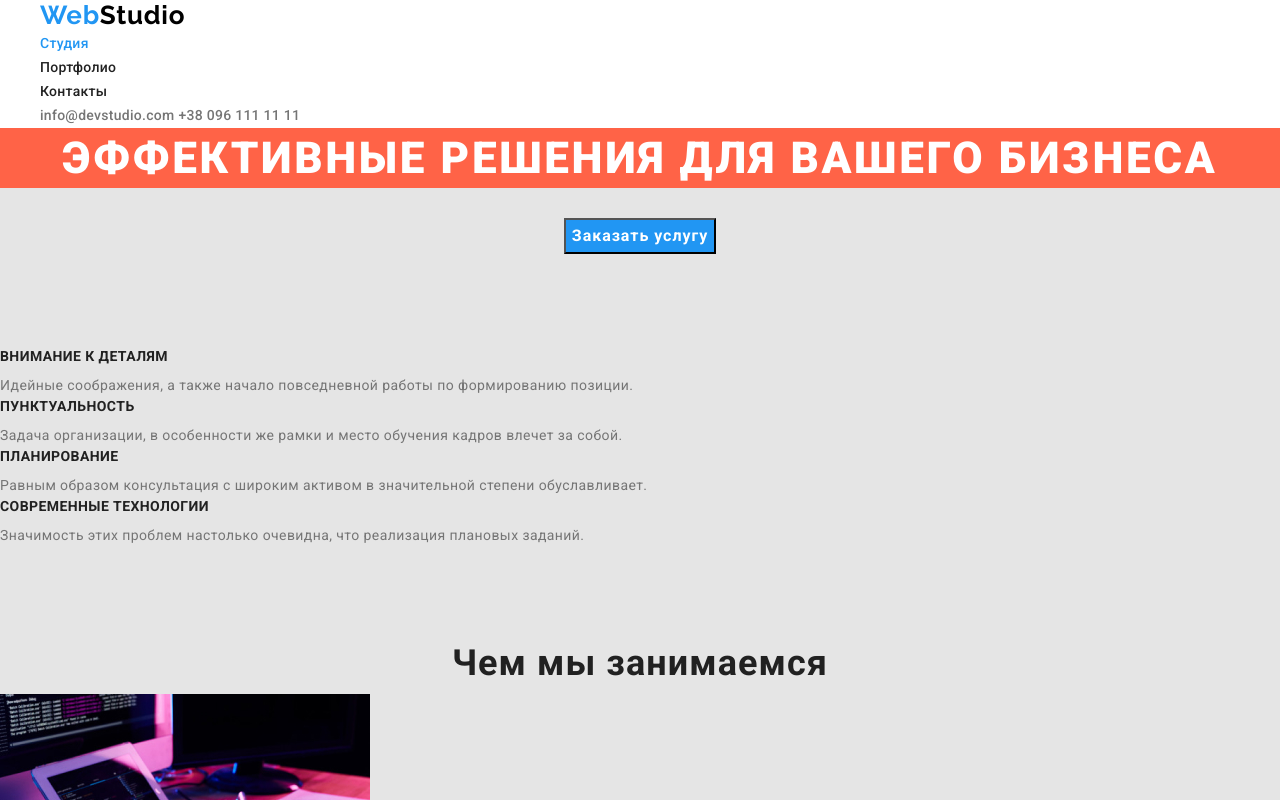
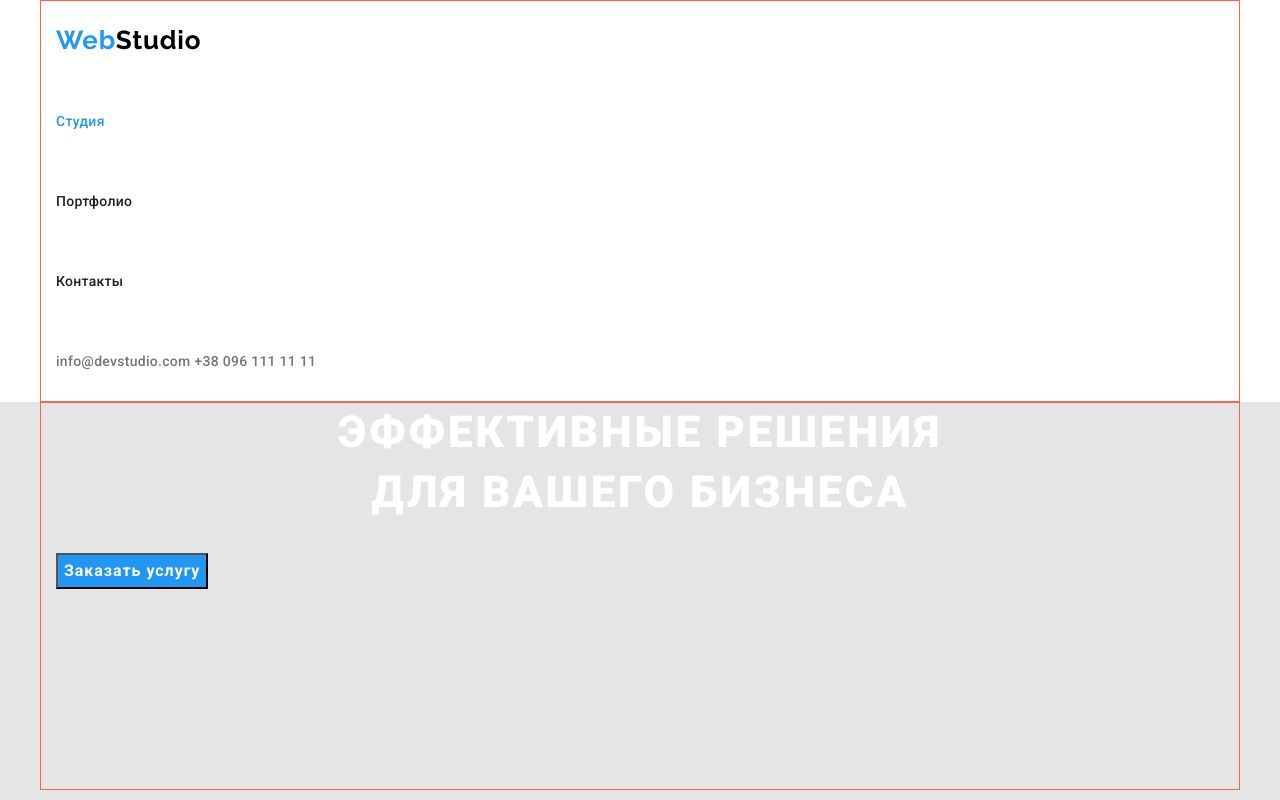
Before and after one commit to LoraZahorzhevska/goit-markup-hw-03, a plain HTML site: page index.html in a window 1280 px wide. Shown: the top 800 px of the page. Drawn offline with nearby package versions, Linux system fonts and the light colour scheme.

Commit message:
расставляет отступы

```diff
--- a/css/portfolio.css
+++ b/css/portfolio.css
@@ -74,6 +74,10 @@ body {
   font-size: 14px;
   line-height: 1.143;
   letter-spacing: 0.02em;
+
+  display: inline-block;
+  margin-top: 32px;
+  margin-bottom: 32px;
 }
 
 .contact .link-contact {
@@ -115,6 +119,9 @@ body {
   font-size: 26px;
   line-height: 1.19;
   letter-spacing: 0.03em;
+  display: inline-block;
+  margin-top: 24px;
+  margin-bottom: 25px;
 }
 
 .footer {
@@ -123,6 +130,15 @@ body {
 
 .header {
   background-color: var(--white);
+}
+
+.container,
+.footer {
+  width: 1200px;
+  padding-left: 15px;
+  padding-right: 15px;
+  margin: 0 auto;
+  border: 1px solid tomato;
 }
 
 /* examples+filters */
@@ -147,11 +163,19 @@ body {
   background-color: var(--accent-color);
 }
 
+.list {
+  margin-top: 0px;
+  margin-bottom: 0px;
+  padding-left: 0px;
+}
+
 .title {
   font-weight: 700;
   font-size: 18px;
   line-height: 2;
   letter-spacing: 0.06em;
+  margin-top: 0px;
+  margin-bottom: 0px;
 }
 
 .content {
@@ -159,4 +183,6 @@ body {
   font-size: 16px;
   line-height: 1.875;
   letter-spacing: 0.03em;
+  margin-top: 0px;
+  margin-bottom: 0px;
 }
--- a/css/styles.css
+++ b/css/styles.css
@@ -76,6 +76,10 @@ body {
   font-size: 14px;
   line-height: 1.143;
   letter-spacing: 0.02em;
+
+  display: inline-block;
+  margin-top: 32px;
+  margin-bottom: 32px;
 }
 
 .contact .link-contact {
@@ -117,6 +121,9 @@ body {
   font-size: 26px;
   line-height: 1.19;
   letter-spacing: 0.03em;
+  display: inline-block;
+  margin-top: 24px;
+  margin-bottom: 25px;
 }
 
 .footer {
@@ -127,32 +134,34 @@ body {
   background-color: var(--white);
 }
 
+.container,
+.footer {
+  width: 1200px;
+  padding-left: 15px;
+  padding-right: 15px;
+  margin: 0 auto;
+  border: 1px solid tomato;
+}
+
 /* hero */
 .hero-title,
 .button {
   color: var(--white);
 }
 
-.hero {
+.hero-title {
   text-align: center;
-  margin-bottom: 94px;
-  /* margin-left: auto;
-  margin-right: auto;
-
-  width: 1200px;
-  height: 600px; */
-}
-
-.hero-title {
+  font-weight: 900;
+  font-size: 44px;
+  line-height: 1.36;
+  letter-spacing: 0.06em;
+  text-transform: uppercase;
+  width: 696px;
+  height: 120px;
   margin-top: 0px;
   margin-bottom: 30px;
-  background-color: tomato;
-  font-weight: 900;
-  font-size: 44px;
-  line-height: 1.364;
-  /* text-align: center; */
-  letter-spacing: 0.06em;
-  text-transform: uppercase;
+  margin-right: auto;
+  margin-left: auto;
 }
 
 .button {
@@ -164,6 +173,20 @@ body {
   line-height: 1.875;
   /* text-align: center; */
   letter-spacing: 0.06em;
+  margin-bottom: 200px;
+}
+
+.hero,
+.features {
+  margin-bottom: 94px;
+}
+.container .title {
+  /* width: 376px;
+  height: 42px; */
+  margin-top: 0px;
+  margin-bottom: 50px;
+  margin-right: auto;
+  margin-left: auto;
 }
 
 /* all titles (h2-h3) */
@@ -174,8 +197,6 @@ body {
   line-height: 1.167;
   text-align: center;
   letter-spacing: 0.03em;
-  margin-top: 0px;
-  margin-bottom: 10px;
 }
 
 .features .title {
@@ -185,6 +206,8 @@ body {
   text-align: left;
   letter-spacing: 0.03em;
   text-transform: uppercase;
+  margin-top: 0px;
+  margin-bottom: 10px;
 }
 
 .team .title {
@@ -211,13 +234,6 @@ body {
   letter-spacing: 0.03em;
 }
 
-/* top line */
-.top-line {
-  margin-left: auto;
-  margin-right: auto;
-  width: 1200px;
+.work {
+  margin-bottom: 188px;
 }
-
-.container {
-  margin-bottom: 94px;
-}
--- a/index.html
+++ b/index.html
@@ -13,7 +13,7 @@
   <body >
     <!-- шапка сайта -->
     <header class="header">
-      <div class="top-line">
+      <div class=" container top-line">
       <nav>
         <a href="index.html" class="logo list">Web<span class="logo-header">Studio</span></a>
         <ul class="list">
@@ -38,8 +38,10 @@
     <main>
       <!-- герой -->
       <section class="hero">
+        <div class="container">
           <h1 class="hero-title">Эффективные решения для вашего бизнеса</h1>
           <button type="button" class="button">Заказать услугу</button>
+        </div>
       </section>
       <!-- преимущества -->
       <section class="features">
@@ -79,7 +81,8 @@
       </section>
       <!-- виды деятельности -->
       <section>
-        <h2 class="title">Чем мы занимаемся</h2>
+        <div class="container work">
+          <h2 class="title work">Чем мы занимаемся</h2>
           <ul class="list">
             <li>
               <img
@@ -106,9 +109,11 @@
             />
             </li>
           </ul>
+        </div class="container">
       </section>
       <!-- команда -->
       <section>
+        <div class="container">
           <h2 class="title">Наша команда</h2>
           <ul class="team list">
             <li>
@@ -152,6 +157,7 @@
               <p class="text">UI Designer</p>
             </li>
           </ul>
+        </div>
       </section>
     </main>
 
```
Also changed, not shown: portfolio.html (+8 -2 lines). Lines whose indentation alone changed are shown as unchanged.
